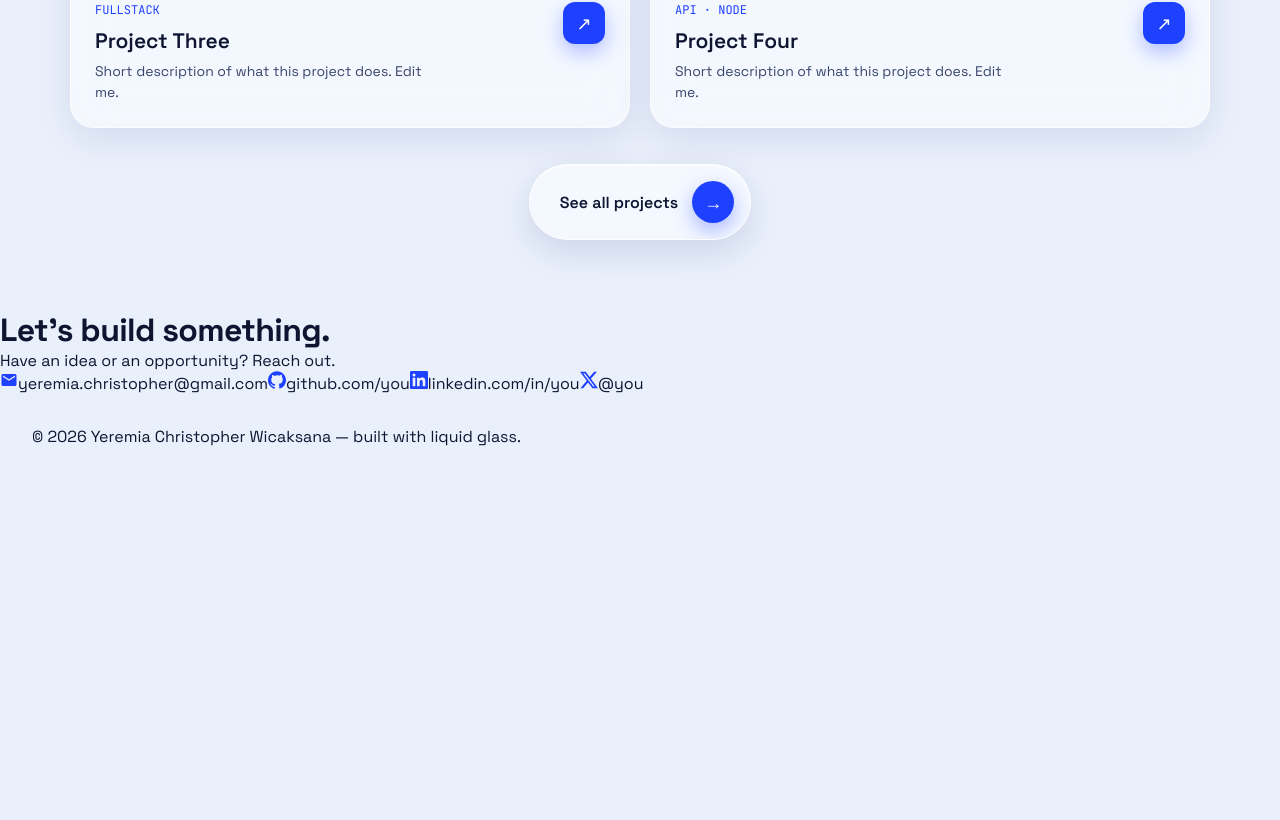
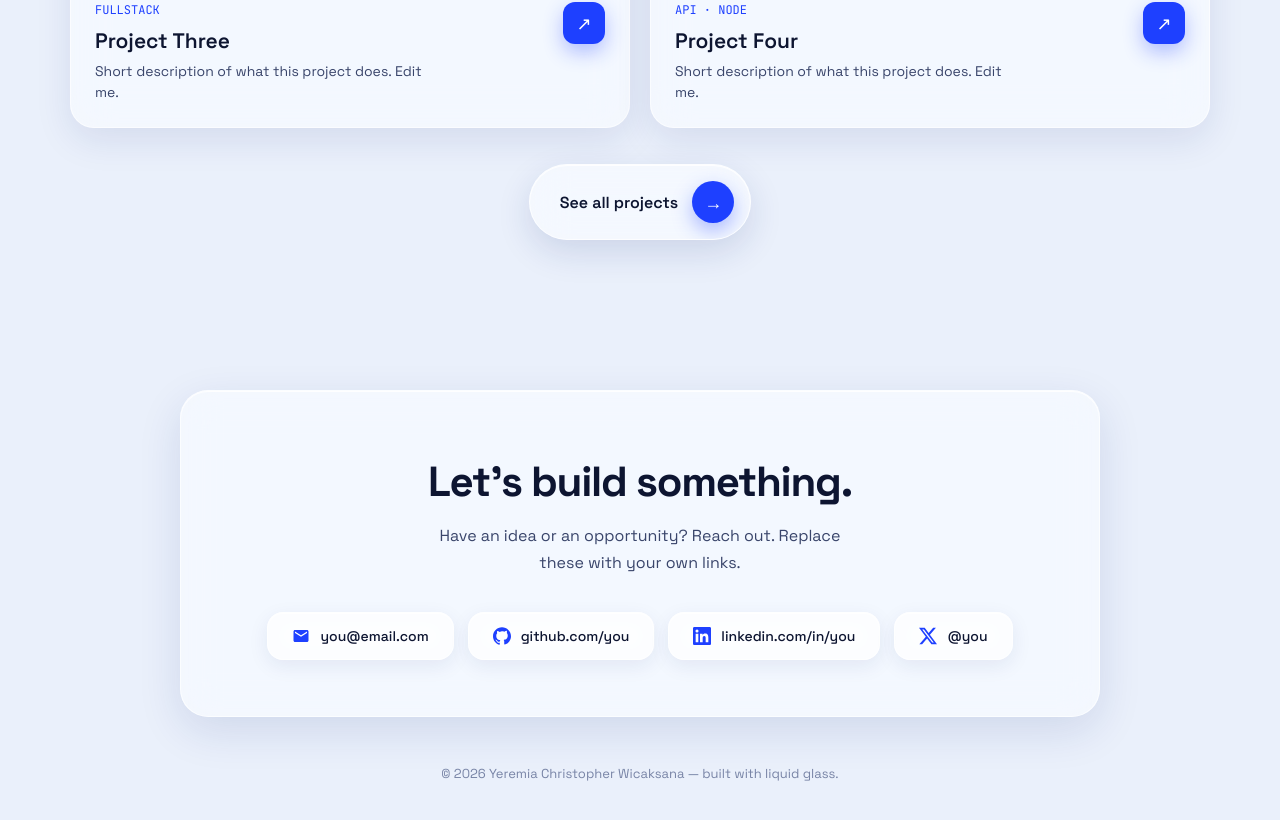
Before and after one commit to McYeremia/MyPortofolio, a Next.js app: page / in a window 1280 px wide. Shown: the part 1917-2737 px from the top of the page. Before the commit the page ends 2396 px from the top, so only its background shows below. Built offline with nearby package versions, Linux system fonts and the light colour scheme.

Commit message:
udpate frontend ui

```diff
--- a/src/components/Contact.module.css
+++ b/src/components/Contact.module.css
@@ -1,165 +1,111 @@
+/* ── Contact Section ── */
 .contact {
-  background: var(--bg-base);
-  border-top: 1px solid var(--border);
+  position: relative;
+  z-index: 10;
+  max-width: var(--maxw);
+  margin: 0 auto;
+  padding: 80px 20px 48px;
+  display: flex;
+  flex-direction: column;
+  align-items: center;
 }
 
-.container {
-  max-width: 1280px;
-  margin: 0 auto;
-  padding: 7rem 2rem 6rem;
-}
-
-.header {
-  margin-bottom: 3.5rem;
-}
-
-.sublabel {
-  display: block;
-  font-size: 0.6875rem;
-  font-weight: 600;
-  letter-spacing: 0.22em;
-  text-transform: uppercase;
-  color: var(--text-secondary);
-  margin-bottom: 0.875rem;
+/* Glass card */
+.card {
+  width: 100%;
+  max-width: 920px;
+  padding: 64px 48px 56px;
+  border-radius: 28px;
+  background: var(--glass-bg);
+  border: 1px solid var(--glass-border);
+  backdrop-filter: blur(18px) saturate(160%);
+  -webkit-backdrop-filter: blur(18px) saturate(160%);
+  box-shadow: var(--glass-shadow), var(--glass-inset);
+  text-align: center;
+  display: flex;
+  flex-direction: column;
+  align-items: center;
 }
 
 .title {
-  font-size: 2rem;
-  font-weight: 700;
-  letter-spacing: -0.02em;
+  font-size: clamp(28px, 4vw, 42px);
+  font-weight: 800;
+  letter-spacing: -0.03em;
   color: var(--text-primary);
+  margin-bottom: 14px;
 }
 
-.grid {
-  display: grid;
-  grid-template-columns: 1fr 1fr;
-  gap: 5rem;
-  align-items: start;
+.lead {
+  font-size: 16px;
+  line-height: 1.7;
+  color: var(--text-secondary);
+  max-width: 420px;
+  text-wrap: pretty;
+  margin-bottom: 36px;
 }
 
-.info {
+/* Link row */
+.links {
   display: flex;
-  flex-direction: column;
-  gap: 1.75rem;
-  padding-top: 0.25rem;
+  flex-wrap: wrap;
+  gap: 14px;
+  justify-content: center;
 }
 
-.infoDesc {
-  font-size: 1.0625rem;
-  line-height: 1.8;
-  color: var(--text-secondary);
-}
-
-.email {
-  display: inline-block;
-  font-size: 0.9375rem;
+.link {
+  display: inline-flex;
+  align-items: center;
+  gap: 10px;
+  padding: 14px 24px;
+  border-radius: 16px;
+  background: var(--glass-bg-strong);
+  border: 1px solid var(--glass-border);
+  backdrop-filter: blur(14px);
+  -webkit-backdrop-filter: blur(14px);
+  box-shadow: 0 6px 20px rgba(20, 40, 120, 0.08),
+    inset 0 1px 0 rgba(255, 255, 255, 0.8);
+  font-size: 14px;
   font-weight: 500;
   color: var(--text-primary);
-  border-bottom: 1px solid var(--border-strong);
-  padding-bottom: 3px;
-  transition: border-color 0.2s ease, opacity 0.2s ease;
-}
-
-.email:hover {
-  border-color: var(--text-primary);
-  opacity: 0.7;
-}
-
-.form {
-  display: flex;
-  flex-direction: column;
-  gap: 2rem;
-}
-
-.field {
-  display: flex;
-  flex-direction: column;
-  gap: 0.6rem;
-}
-
-.label {
-  font-size: 0.6875rem;
-  font-weight: 600;
-  letter-spacing: 0.18em;
-  text-transform: uppercase;
-  color: var(--text-secondary);
-}
-
-.input,
-.textarea {
-  background: transparent;
-  border: none;
-  border-bottom: 1px solid var(--border);
-  padding: 0.5rem 0;
-  font-size: 0.9375rem;
-  font-weight: 400;
-  color: var(--text-primary);
-  font-family: inherit;
-  transition: border-color 0.2s ease;
-  outline: none;
-  resize: none;
-  width: 100%;
-}
-
-.input::placeholder,
-.textarea::placeholder {
-  color: var(--border-strong);
-}
-
-.input:focus,
-.textarea:focus {
-  border-bottom-color: var(--text-secondary);
-}
-
-.submitBtn {
-  align-self: flex-start;
-  padding: 0.8125rem 2rem;
-  background: var(--text-primary);
-  color: var(--bg-base);
-  font-size: 0.8125rem;
-  font-weight: 600;
-  letter-spacing: 0.08em;
-  border-radius: 3px;
-  font-family: inherit;
-  transition: opacity 0.2s ease;
+  transition: transform 0.25s ease, box-shadow 0.25s ease;
   cursor: pointer;
 }
 
-.submitBtn:hover {
-  opacity: 0.75;
+.link:hover {
+  transform: translateY(-3px);
+  box-shadow: 0 12px 28px rgba(20, 40, 120, 0.14),
+    inset 0 1px 0 rgba(255, 255, 255, 0.85);
+}
+
+.icon {
+  flex-shrink: 0;
 }
 
 /* Footer */
 .footer {
-  border-top: 1px solid var(--border);
-  padding: 2rem;
-  max-width: 1280px;
-  margin: 0 auto;
+  margin-top: 48px;
+  font-size: 13px;
+  color: var(--text-muted);
+  text-align: center;
 }
 
-.footerText {
-  font-size: 0.8125rem;
-  font-weight: 400;
-  color: var(--text-secondary);
-}
+/* ── Responsive ── */
+@media (max-width: 767px) {
+  .contact {
+    padding: 56px 16px 36px;
+  }
 
-/* Tablet */
-@media (max-width: 1023px) {
-  .grid {
-    grid-template-columns: 1fr;
-    gap: 3rem;
+  .card {
+    padding: 48px 24px 40px;
+    border-radius: 22px;
+  }
+
+  .links {
+    flex-direction: column;
+    align-items: stretch;
+  }
+
+  .link {
+    justify-content: center;
   }
 }
-
-/* Mobile */
-@media (max-width: 767px) {
-  .container {
-    padding-top: 5rem;
-    padding-bottom: 4rem;
-  }
-
-  .submitBtn {
-    align-self: stretch;
-    text-align: center;
-  }
-}
--- a/src/components/Contact.tsx
+++ b/src/components/Contact.tsx
@@ -16,7 +16,7 @@ export default function Contact() {
       <div className={styles.card}>
         <h2 className={styles.title}>Let&apos;s build something.</h2>
         <p className={styles.lead}>
-          Have an idea or an opportunity? Reach out.
+          Have an idea or an opportunity? Reach out. Replace these with your own links.
         </p>
         <div className={styles.links}>
           {contacts.map((c) => (
--- a/src/content/portfolio.ts
+++ b/src/content/portfolio.ts
@@ -100,8 +100,8 @@ export const projects: ProjectCard[] = [
 export const allProjectsUrl = "#";
 
 export const contacts: ContactLink[] = [
-  { label: "yeremia.christopher@gmail.com", url: "mailto:yeremia.christopher@gmail.com", icon: "mail" },
-  { label: "github.com/you", url: "#", icon: "github" },
+  { label: "you@email.com", url: "mailto:yeremia.christopher@gmail.com", icon: "mail" },
+  { label: "github.com/you", url: "https://github.com/McYeremia", icon: "github" },
   { label: "linkedin.com/in/you", url: "#", icon: "linkedin" },
   { label: "@you", url: "#", icon: "x" },
 ];
```
